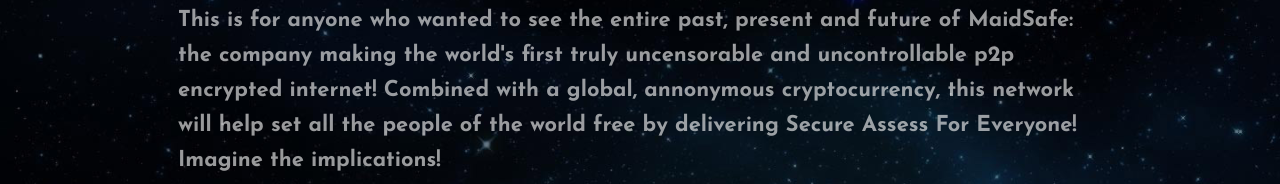
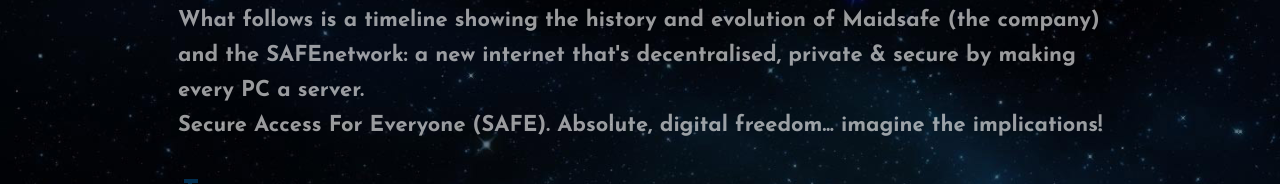
Before and after one commit to whiteoutmashups/MaidSafeTimeline, a plain HTML site: page index.html in a window 1280 px wide. Shown: the part 149-333 px from the top of the page. Drawn offline with nearby package versions, Linux system fonts and the light colour scheme.

Commit message:
Added @Jabba's intro
into the head block

```diff
--- a/index.html
+++ b/index.html
@@ -14,7 +14,7 @@
 		<h1>MaidSafe Timeline</h1>
 		<h2><span class="step1">PRIVACY</span> <span class="step2">Security</span> <span class="step3">Freedom!</span></h2>
 
-		<p class="lead">This is for anyone who wanted to see the entire past, present and future of MaidSafe: the company making the world's first truly uncensorable and uncontrollable p2p encrypted internet! Combined with a global, annonymous cryptocurrency, this network will help set all the people of the world free by delivering Secure Assess For Everyone! Imagine the implications!</p>
+		<p class="lead">What follows is a timeline showing the history and evolution of Maidsafe (the company) and the SAFEnetwork: a new internet that's decentralised, private & secure by making every PC a server.<br>Secure Access For Everyone (SAFE). Absolute, digital freedom... imagine the implications!</p>
 
 		<div id="timeline" class="timeline-container">
 
```
